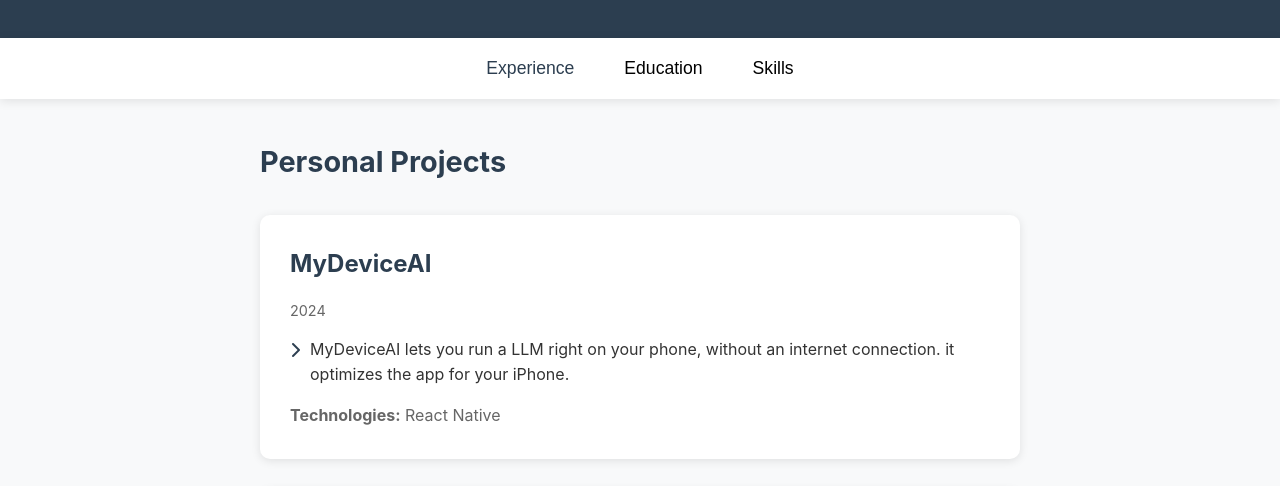
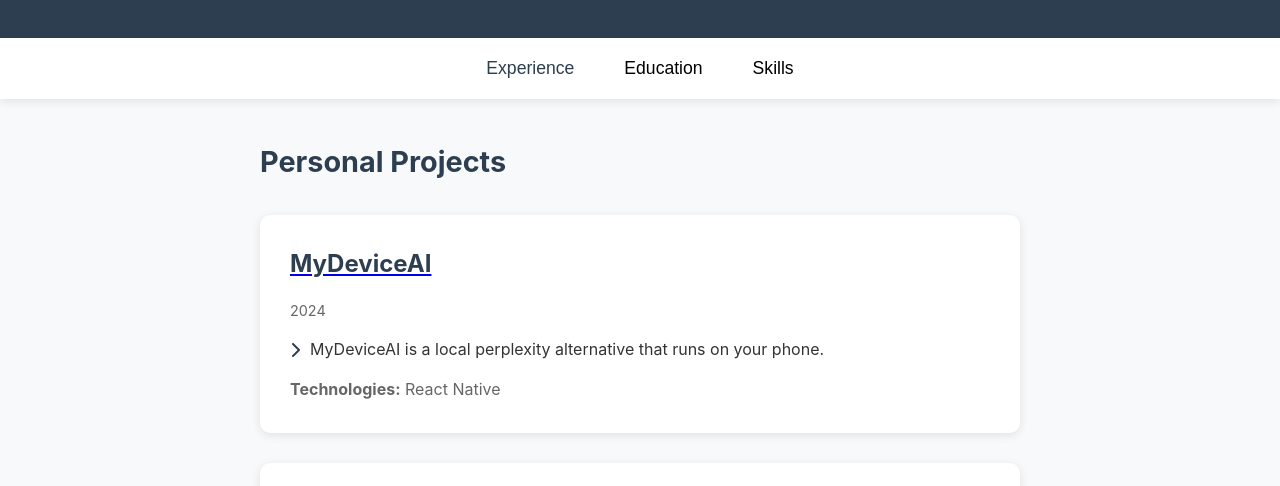
Before and after one commit to navedmerchant/navedmerchant.github.io, a plain HTML site: page index.html in a window 1280 px wide. Shown: the part 237-723 px from the top of the page. Drawn offline with Linux system fonts and the light colour scheme.

Commit message:
Fix mydeviceai

```diff
--- a/index.html
+++ b/index.html
@@ -235,12 +235,12 @@
         <section id="experience" class="section active">
             <h2 style="font-size: 1.8em; margin-bottom: 30px; color: #2c3e50;">Personal Projects</h2>
             <div class="card">
-                <h3>MyDeviceAI</h3>
+                <a href="https://apps.apple.com/us/app/mydeviceai-local-ai-search/id6736578281"><h3>MyDeviceAI</h3></a>
                 <div class="date">2024</div>
                 <ul>
                     <li>
                         <i class="fas fa-chevron-right"></i>
-                        <span>MyDeviceAI lets you run a LLM right on your phone, without an internet connection. it optimizes the app for your iPhone.</span>
+                        <span>MyDeviceAI is a local perplexity alternative that runs on your phone.</span>
                     </li>
                 </ul>
                 <div style="margin-top: 15px; color: #666;">
```
